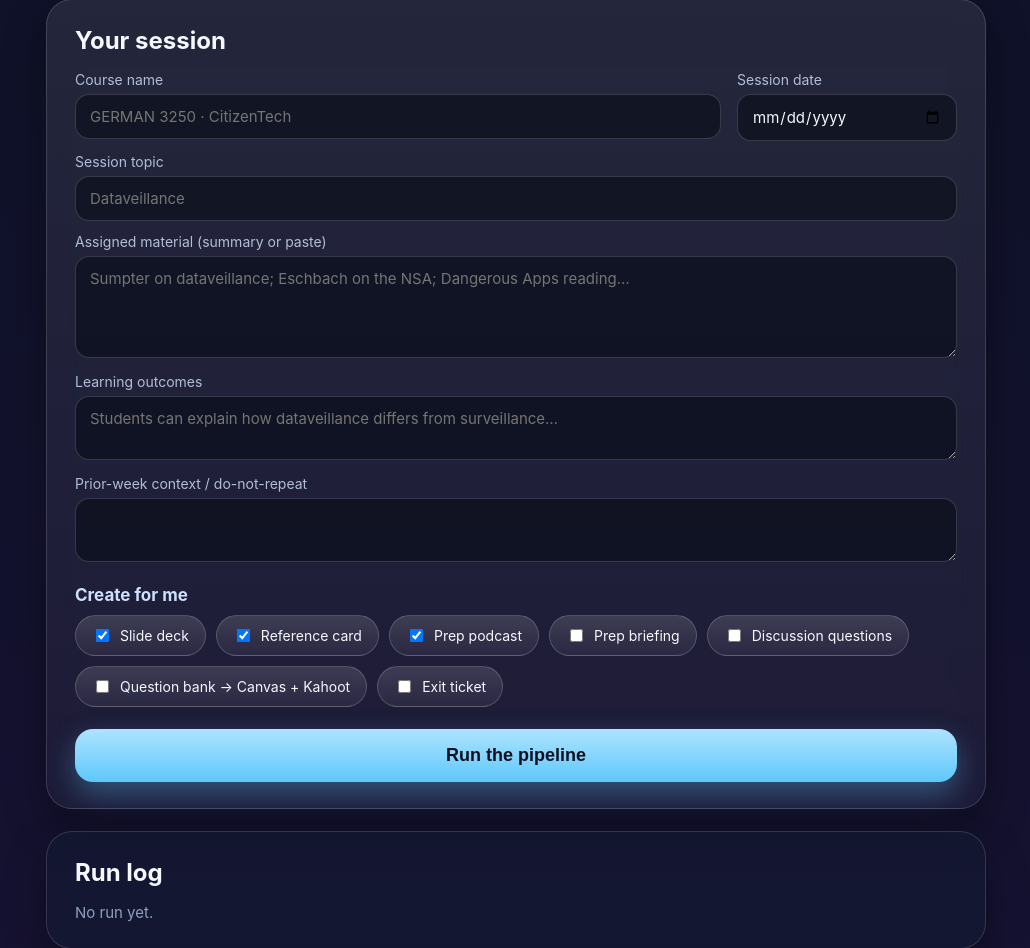
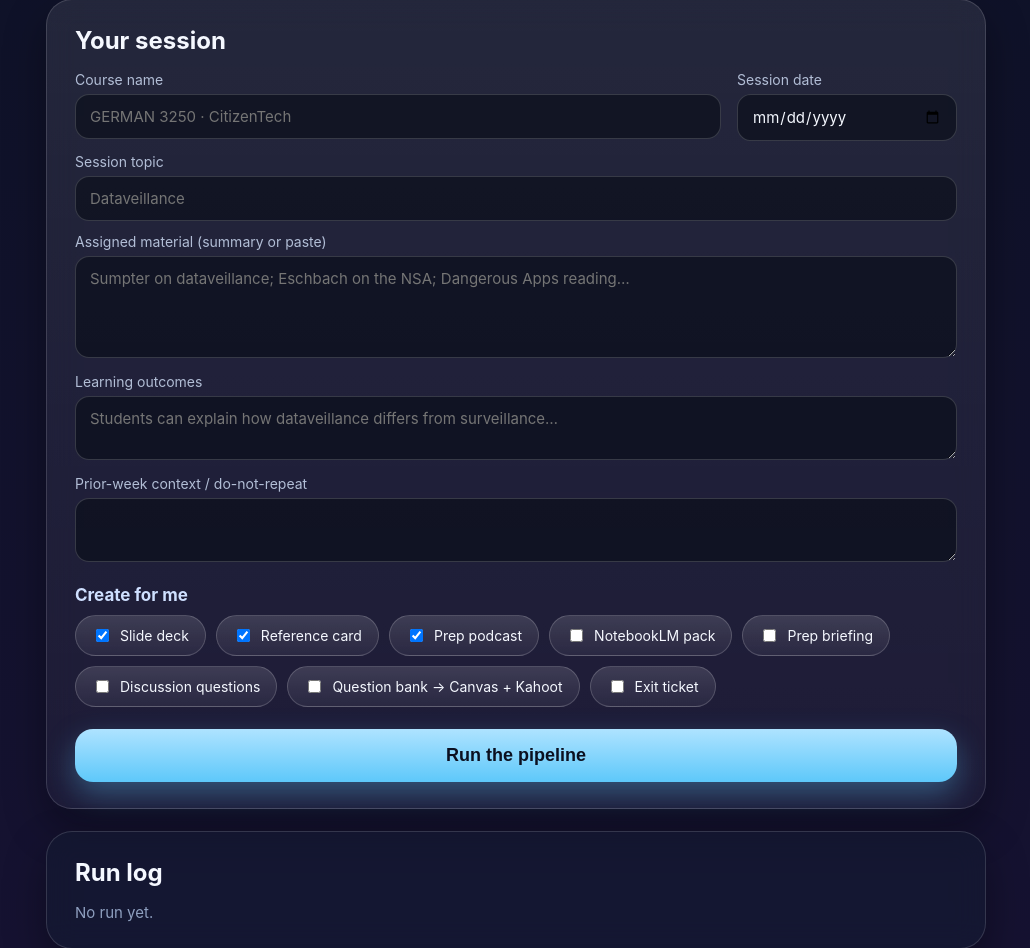
Before and after one commit to kevinalanrichards113-tech/classprep-autopilot, a Flask app: page / in a window 1280 px wide. Shown: the part 263-1211 px from the top of the page, without its empty margins (124-1154 px from the left). Run offline with Flask 3, Linux system fonts and the light colour scheme.

Commit message:
Builders complete + NotebookLM pack: deck/card/podcast builders, NotebookLM Source Pack stage, robustness fixes (Oct 28, pulled forward)

```diff
--- a/templates/index.html
+++ b/templates/index.html
@@ -39,6 +39,7 @@
         <label class="chip"><input type="checkbox" name="outputs" value="deck" checked> Slide deck</label>
         <label class="chip"><input type="checkbox" name="outputs" value="reference_card" checked> Reference card</label>
         <label class="chip"><input type="checkbox" name="outputs" value="prep_podcast" checked> Prep podcast</label>
+        <label class="chip"><input type="checkbox" name="outputs" value="notebooklm_pack"> NotebookLM pack</label>
         <label class="chip"><input type="checkbox" name="outputs" value="prep_briefing"> Prep briefing</label>
         <label class="chip"><input type="checkbox" name="outputs" value="discussion_questions"> Discussion questions</label>
         <label class="chip"><input type="checkbox" name="outputs" value="question_bank"> Question bank → Canvas + Kahoot</label>
```
